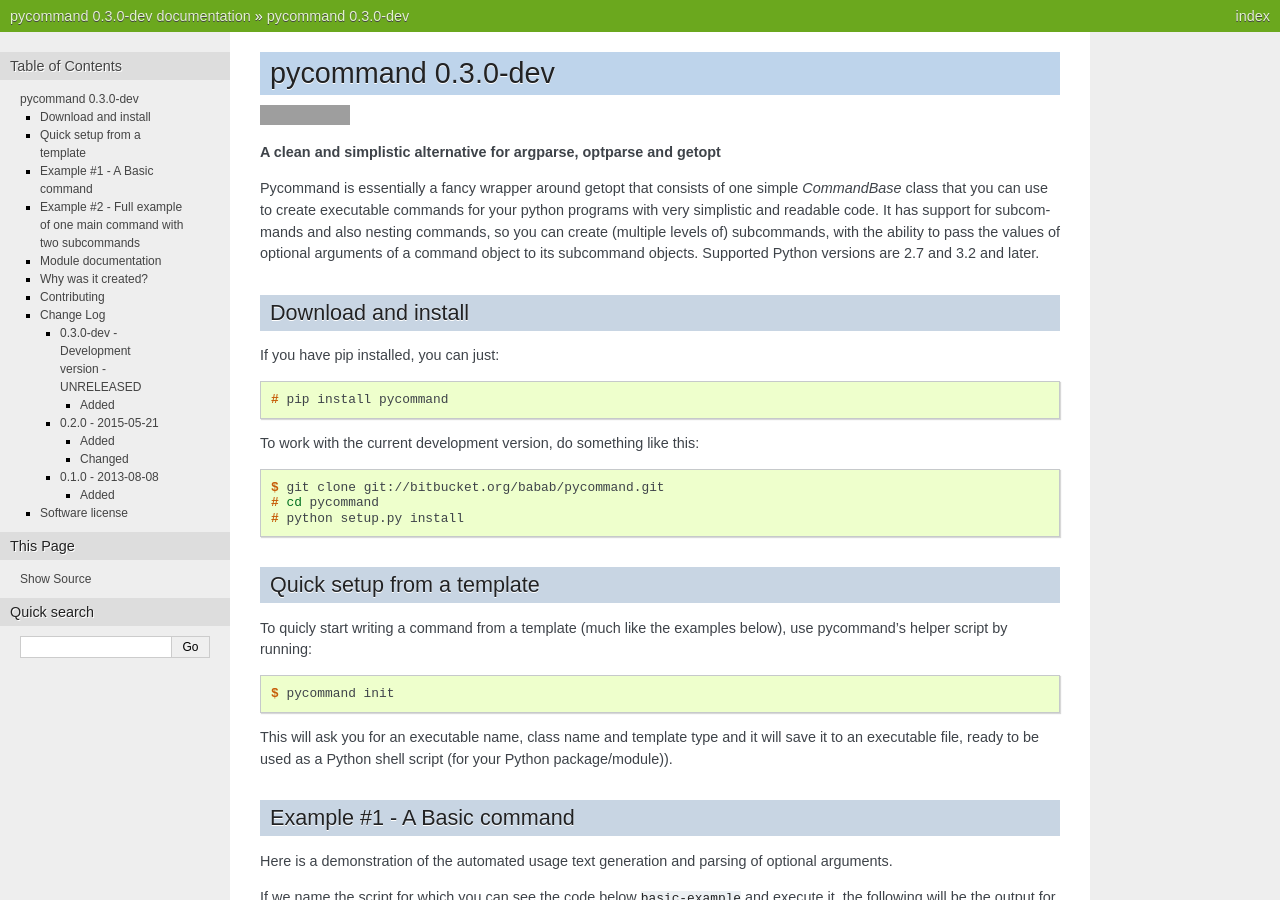
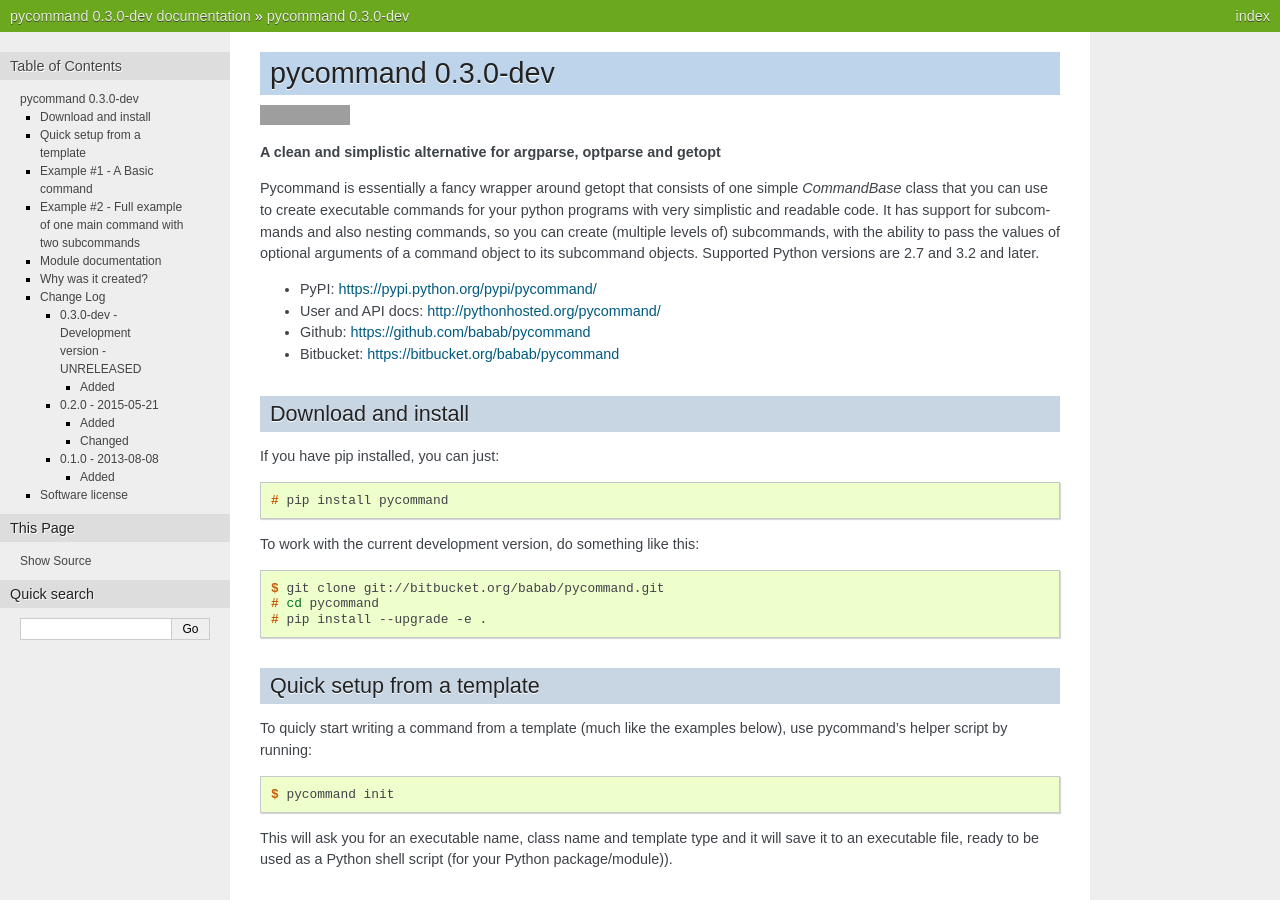
Before and after one commit to babab/pycommand, a Sphinx documentation site: the page built from doc/index.rst, in a window 1280 px wide and 900 px high. Built offline with Sphinx 7.4.7, drawn with Linux system fonts in a browser that asks for light colours; some of the changed text lies outside the part shown; grey boxes are pictures that could not be loaded.

```diff
--- a/doc/index.rst
+++ b/doc/index.rst
@@ -17,6 +17,11 @@ can create (multiple levels of) subcommands, with the ability to pass
 the values of optional arguments of a command object to its subcommand
 objects. Supported Python versions are 2.7 and 3.2 and later.
 
+- PyPI: https://pypi.python.org/pypi/pycommand/
+- User and API docs: http://pythonhosted.org/pycommand/
+- Github: https://github.com/babab/pycommand
+- Bitbucket: https://bitbucket.org/babab/pycommand
+
 
 Download and install
 ====================
@@ -33,7 +38,7 @@ To work with the current development version, do something like this:
 
    $ git clone git://bitbucket.org/babab/pycommand.git
    # cd pycommand
-   # python setup.py install
+   # pip install --upgrade -e .
 
 
 Quick setup from a template
@@ -313,16 +327,6 @@ subcommands and have auto-generated usage messages. Because I want to
 have this in other projects I've decided to put it in the cheeseshop.
 
 
-Contributing
-============
-
-You can use Bitbucket or Github for discussing code, reporting bugs and
-sending pull-requests.
-
-- Bitbucket: https://bitbucket.org/babab/pycommand
-- Github: https://github.com/babab/pycommand
-
-
 .. include:: ../CHANGELOG.rst
 
 
```
Also changed, not shown: other parts of doc/index.rst (+9 -0 lines), README.rst (+14 -11 lines), 3 other files.
